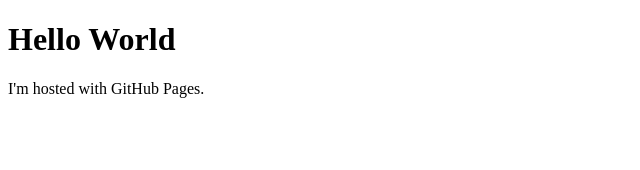
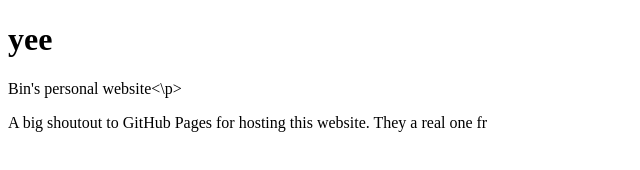
Before and after one commit to ebil-recycle-bin/ebil-recycle-bin.github.io, a plain HTML site: page index.html in a window 1280 px wide. Shown: the whole page, without its empty margins (0-640 px from the left). Drawn offline with Linux system fonts and the light colour scheme.

Commit message:
Add files via upload
index.html that is actually personalized

```diff
--- a/index.html
+++ b/index.html
@@ -1,7 +1,9 @@
 <!DOCTYPE html>
 <html>
 <body>
-	<h1>Hello World</h1>
-	<p>I'm hosted with GitHub Pages.</p>
+	<h1>yee</h1>
+	<p>Bin's personal website<\p>
+	<p>A big shoutout to GitHub Pages for hosting this website. They a real one fr</p>
+
 </body>
 </html>
```
